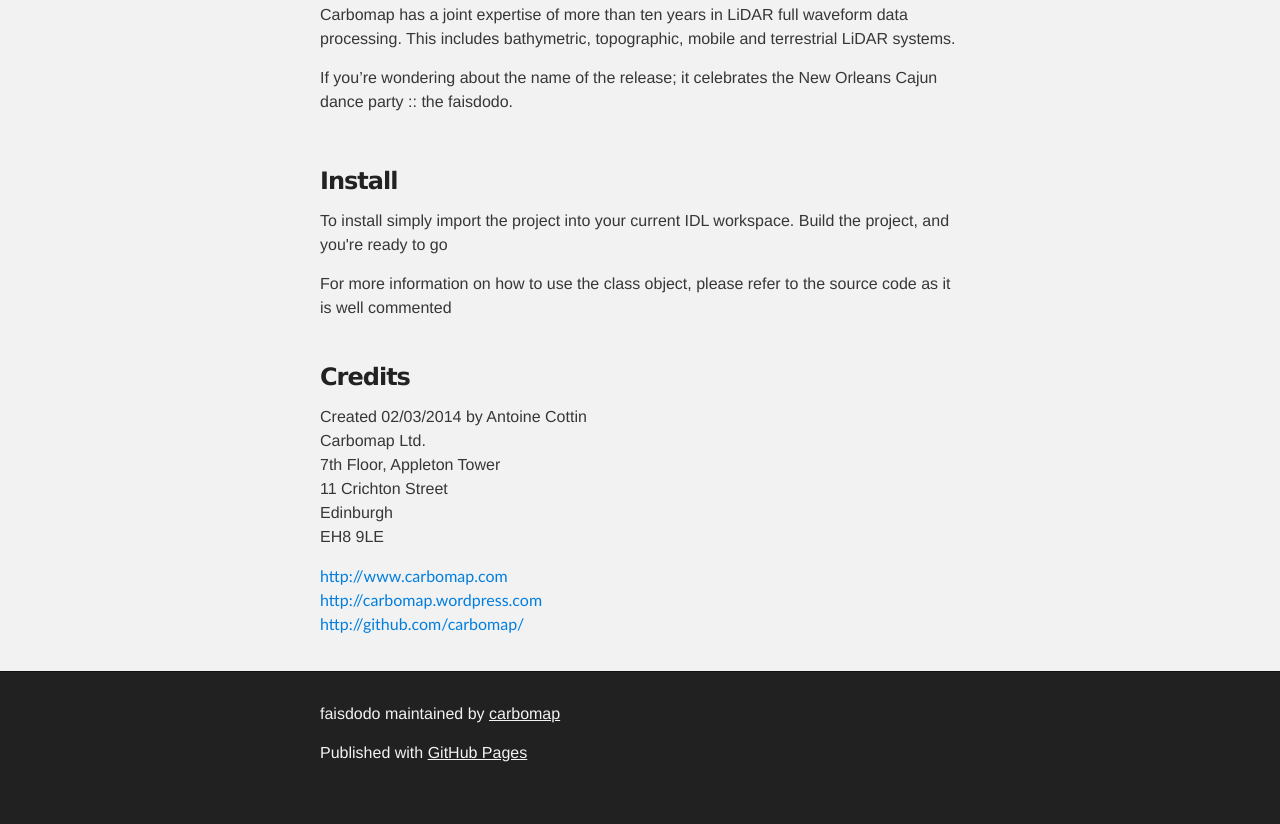
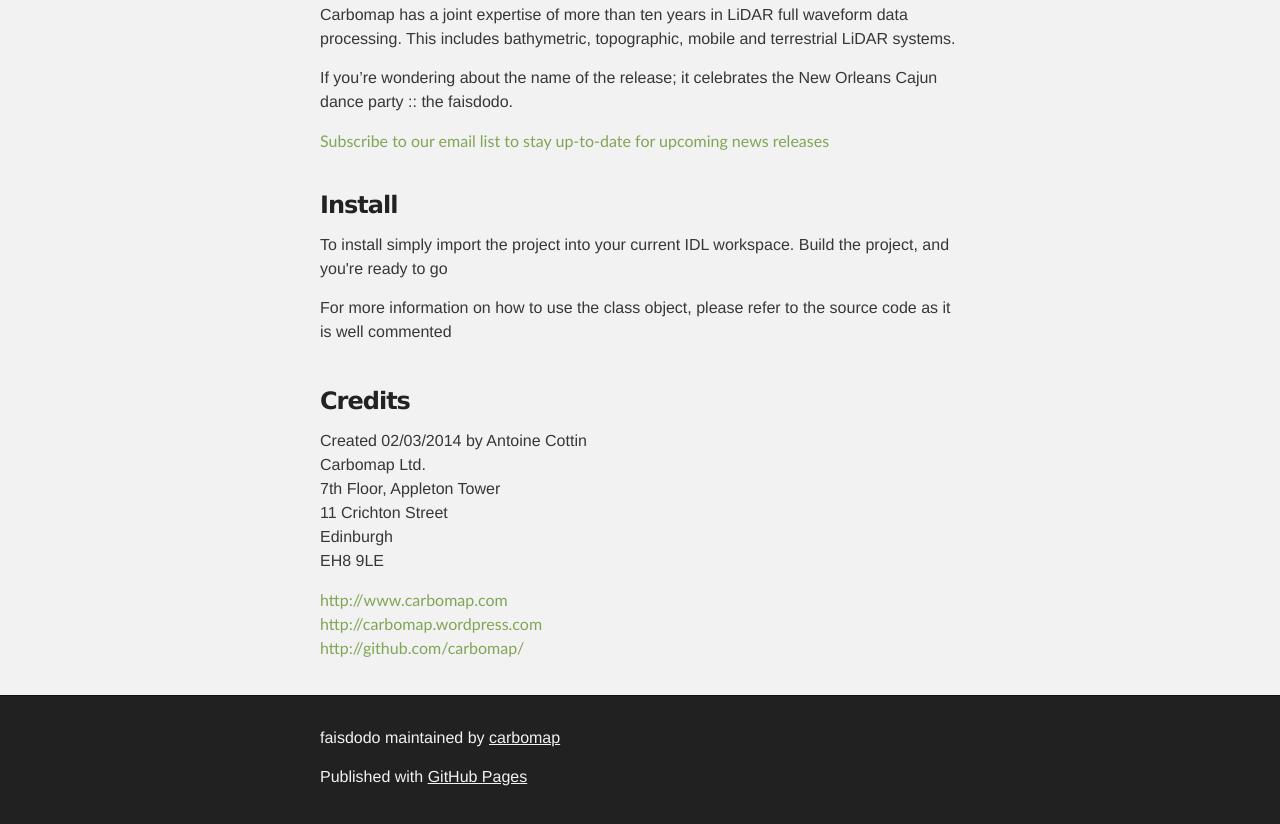
Before and after one commit to cydowing/Fleurdelas, a plain HTML site: page index.html in a window 1280 px wide. Shown: the part 755-1579 px from the top of the page. Before the commit the page ends 1555 px from the top, so only its background shows below. Drawn offline with Linux system fonts and the light colour scheme.

Commit message:
adding email list subscription

```diff
--- a/index.html
+++ b/index.html
@@ -81,6 +81,8 @@
 
 <p>If you’re wondering about the name of the release; it celebrates the New Orleans Cajun dance party :: the faisdodo.</p>
 
+<a href="http://mad.ly/signups/101585/join">Subscribe to our email list to stay up-to-date for upcoming news releases</a></br>
+
 </br>
 
 <h3>
@@ -94,6 +96,7 @@
 
 <h3>
 <a name="credits" class="anchor" href="#credits"><span class="octicon octicon-link"></span></a>Credits</h3>
+
 <p>Created 02/03/2014 by Antoine Cottin</br>
 Carbomap Ltd.</br>
 7th Floor, Appleton Tower</br>
--- a/stylesheets/stylesheet.css
+++ b/stylesheets/stylesheet.css
@@ -103,7 +103,7 @@
 
 a {
   text-decoration: none;
-  color: #007edf;
+  color: #80A556;
   text-shadow: none;
 
   transition: color 0.5s ease;
```
